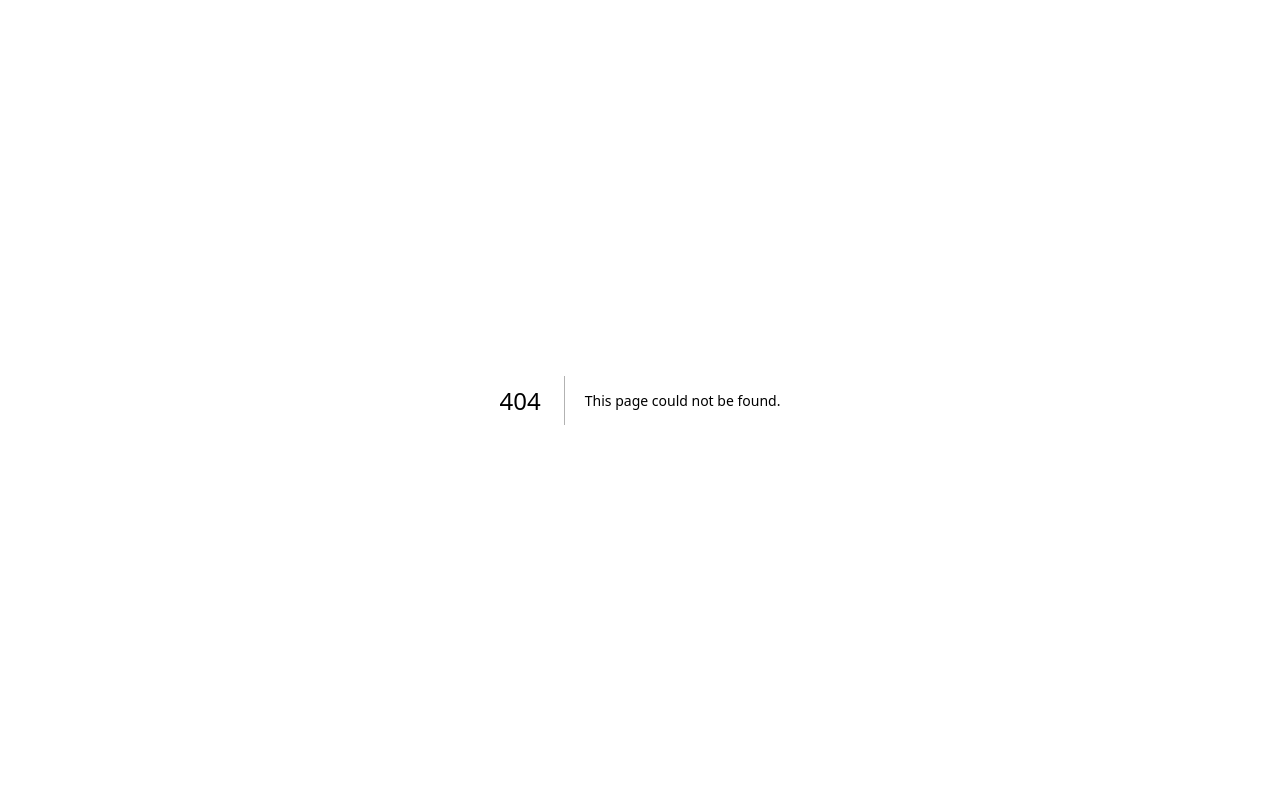
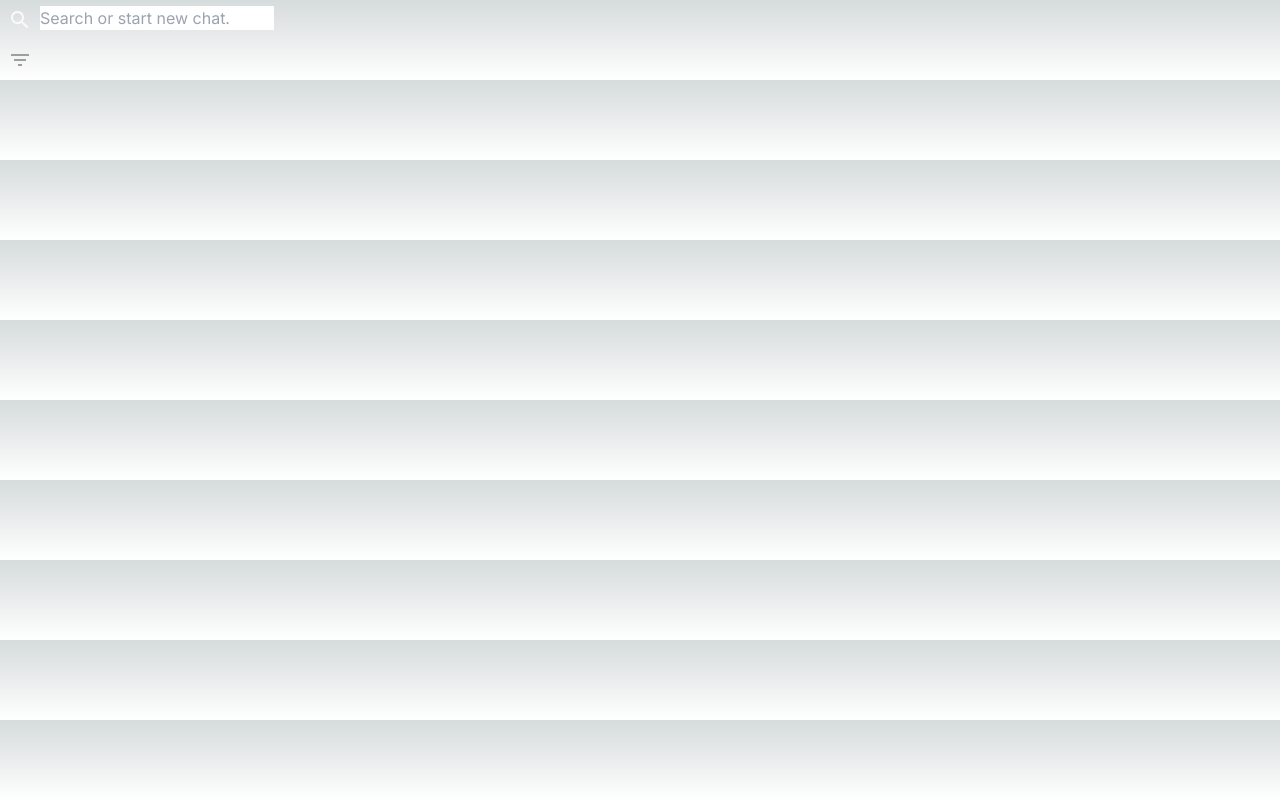
Before and after one commit to nikunjkumar502/WhatsappClone, a Next.js app: page /chatlist/searchbar in a window 1280 px wide. Before the commit this address had no page. Built offline with nearby package versions, Linux system fonts and the light colour scheme.

Commit message:
Add files via upload

```diff
--- /dev/null
+++ b/app/chatlist/searchbar/page.jsx
@@ -0,0 +1,40 @@
+import React, { useState } from "react";
+import { IconButton } from "@mui/material";
+import SearchIcon from "@mui/icons-material/Search";
+import FilterListIcon from "@mui/icons-material/FilterList";
+import { grey } from "@mui/material/colors";
+
+export default function SearchBar() {
+  const [inputValue, setInputValue] = useState("");
+
+  const handleInputChange = (event) => {
+    setInputValue(event.target.value);
+  };
+
+  const clearInput = () => {
+    setInputValue(" ");
+  };
+
+  return (
+    <div className=" h-20 bg-search-input-container-background justify-between flex items-center p-1 w-full">
+      <div className="bg-panel-header-background flex pr-2 pl-2 h-10 text-white rounded-lg">
+        <IconButton>
+          <SearchIcon sx={{ color: grey[50], width: 24, height: 24 }} />
+        </IconButton>
+        <input
+          className="bg-transparent max-w-full pl-6 pr-14 border-none outline-none placeholder-gray-400"
+          type="text"
+          placeholder="Search or start new chat."
+          value={inputValue}
+          onChange={handleInputChange}
+          onFocus={clearInput}
+        />
+      </div>
+      <div className="items-center ml-4">
+        <IconButton>
+          <FilterListIcon sx={{ color: grey[500], width: 24, height: 24 }} />
+        </IconButton>
+      </div>
+    </div>
+  );
+}
```
